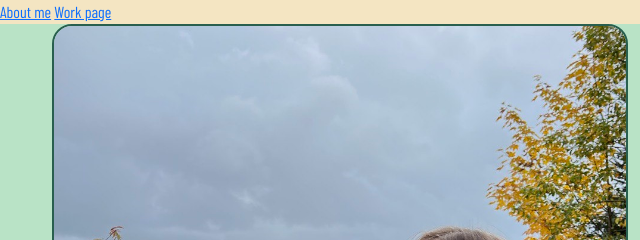
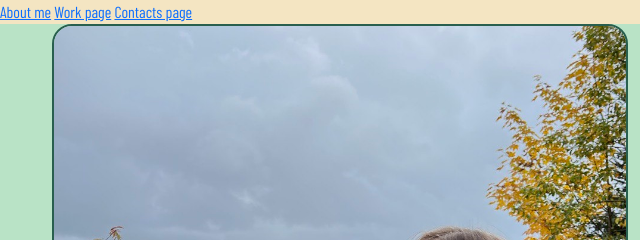
Before and after one commit to OlyaBukina/portfolio-project, a plain HTML site: page index.html in a window 1280 px wide. Shown: the top 240 px of the page, 0-640 px from the left. Drawn offline with nearby package versions, Linux system fonts and the light colour scheme.

Commit message:
Added link to contacts

```diff
--- a/index.html
+++ b/index.html
@@ -24,6 +24,7 @@
   <body>
     <a href="./about.html">About me</a>
     <a href="./work.html">Work page</a>
+    <a href="./contact.html">Contacts page</a>
     <!-- Hero -->
     <div class="hero">
       <div class="container wrap hero mb-5 mb-md-2">
```
